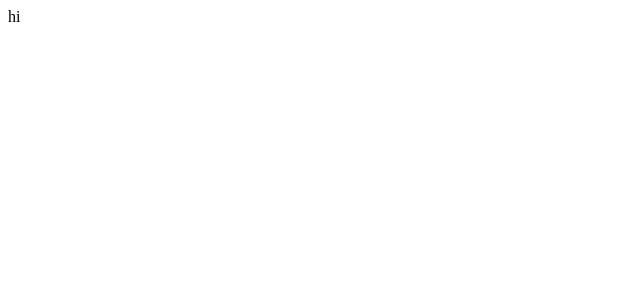
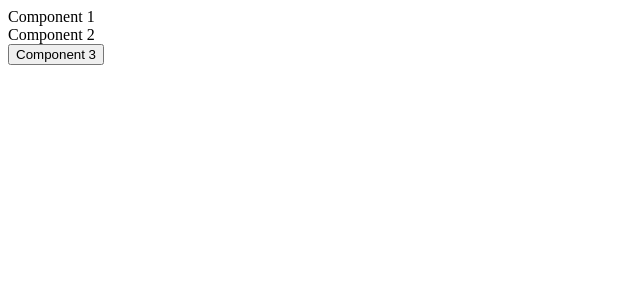
Before and after one commit to hasnainroopawalla/configwise, a React (Vite) app: page / in a window 1280 px wide. Shown: the top 300 px of the page, without its empty margins (0-640 px from the left). Built offline with nearby package versions, Linux system fonts and the light colour scheme.

Commit message:
Context (#2)
* init

* WIP traverse

* working types

* optimize

```diff
--- /dev/null
+++ b/src/config-context.tsx
@@ -0,0 +1,28 @@
+import type {
+  IConfig,
+  IDynamicConfigFilters,
+  IUserConfig,
+} from "./config-context.interface";
+
+// TODO: move to utils
+const getBaseConfig = <TUserConfig,>(
+  configFilters: IDynamicConfigFilters<TUserConfig>
+) =>
+  configFilters.find(
+    (configValue) =>
+      Object.keys(configValue).length === 1 && "value" in configValue
+  )!;
+
+export function createConfig<TUserConfig>(
+  userConfig: IUserConfig<TUserConfig>
+) {
+  console.log("createConfig");
+  const configValues: IConfig<TUserConfig> = {} as IConfig<TUserConfig>;
+  for (const key in userConfig) {
+    const configFilters = userConfig[key];
+    const baseConfig = getBaseConfig(configFilters);
+    configValues[key] = baseConfig.value;
+  }
+
+  return () => configValues;
+}
--- /dev/null
+++ b/src/config.ts
@@ -0,0 +1,19 @@
+import { createConfig } from "./config-context";
+import { Browser } from "./enums";
+
+export const useConfig = createConfig({
+  showButton: [
+    {
+      value: true,
+    },
+    {
+      browser: Browser.Chrome,
+      value: false,
+    },
+  ],
+  enableModernUi: [
+    {
+      value: 33,
+    },
+  ],
+});
--- a/src/index.tsx
+++ b/src/index.tsx
@@ -1,8 +1,41 @@
 import React from "react";
 import ReactDOM from "react-dom/client";
+import { useConfig } from "./config";
+
+const App = () => (
+  <div>
+    <Component1 />
+    <br />
+    <Component2 />
+    <br />
+    <Component3 />
+  </div>
+);
+
+const Component1 = () => {
+  const _config = useConfig();
+  console.log("<Component1 />", _config);
+  return <span>Component 1</span>;
+};
+
+const Component2 = () => {
+  const _config = useConfig();
+  console.log("<Component2 />", _config);
+  return <span>Component 2</span>;
+};
+
+const Component3 = () => {
+  const [counter, setCounter] = React.useState(0);
+
+  const _config = useConfig();
+  const onClick = () => setCounter(counter + 1);
+
+  console.log("<Component3 />", _config);
+  return <button onClick={onClick}>Component 3</button>;
+};
 
 const root = ReactDOM.createRoot(
   document.getElementById("root") as HTMLElement
 );
 
-root.render(<div>hi</div>);
+root.render(<App />);
```
Also changed, not shown: src/config-context.interface.ts (added, +34 -0 lines), src/project-config.ts (added).
